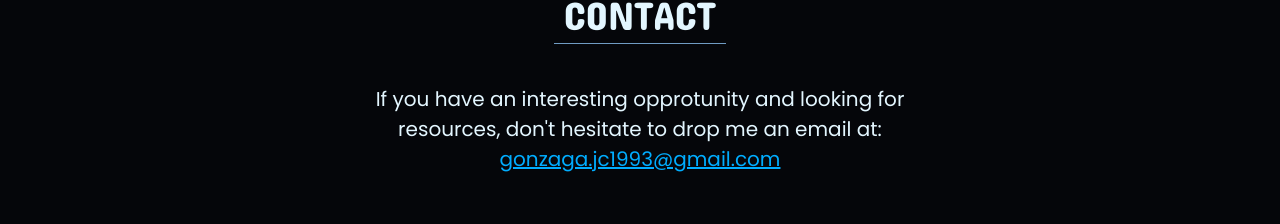
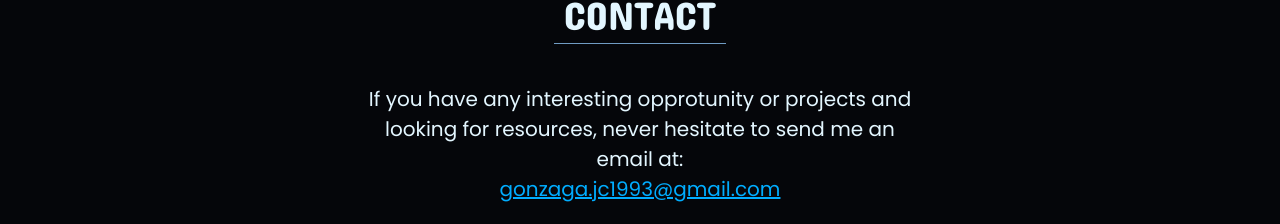
Before and after one commit to JCGonzaga01/jcgonzaga01.github.io, a React app: page / in a window 1280 px wide. Shown: the part 5244-5468 px from the top of the page. Built offline with nearby package versions, Linux system fonts and the light colour scheme.

Commit message:
Update Contact details

```diff
--- a/src/constants/contact.ts
+++ b/src/constants/contact.ts
@@ -1,7 +1,7 @@
 export const contactDetails = {
   title: "CONTACT",
   details:
-    "If you have an interesting opprotunity and looking for resources, don't hesitate to drop me an email at:",
+    "If you have any interesting opprotunity or projects and looking for resources, never hesitate to send me an email at:",
   link: "mailto:gonzaga.jc1993@gmail.com",
   email: "gonzaga.jc1993@gmail.com",
 };
```
